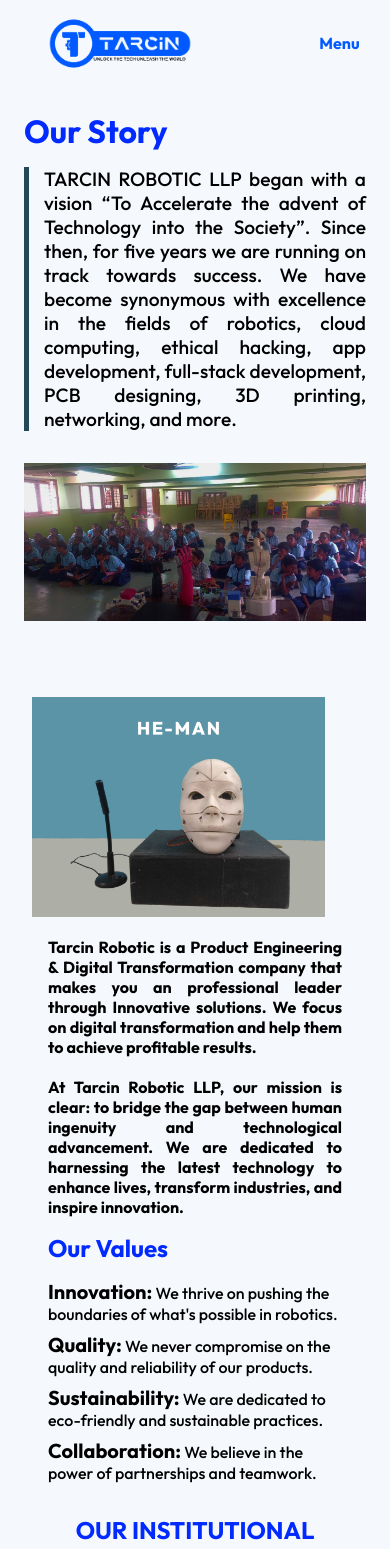
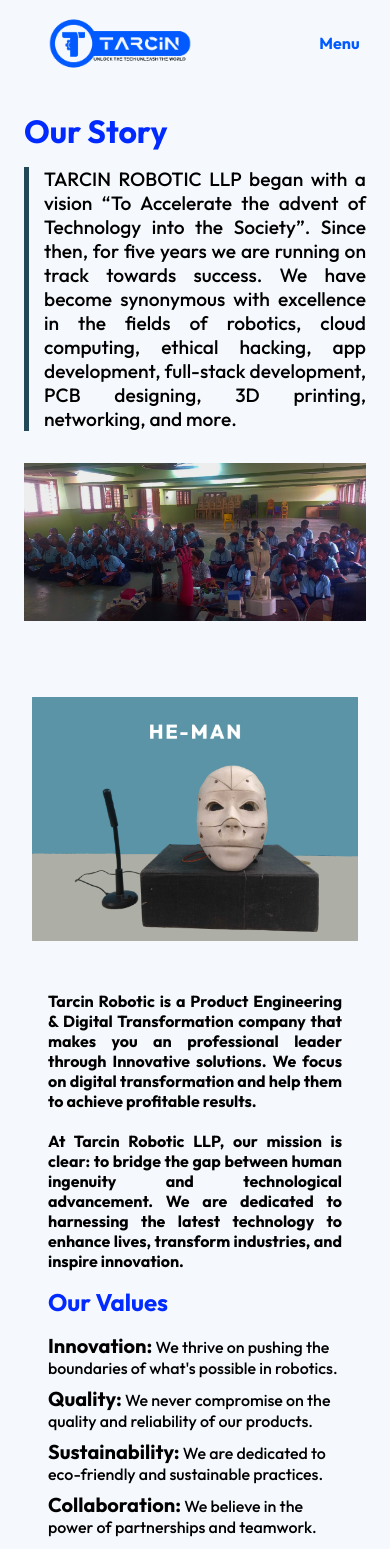
Before and after one commit to harishankaran01/Tarcin1, a React (Vite) app: page /about in a window 390 px wide. Shown: the top 1549 px of the page. Built offline with nearby package versions, Linux system fonts and the light colour scheme; the HTML template or start-up script is replaced by a standard one.

Commit message:
Image updated

```diff
--- a/src/Components/About/About.css
+++ b/src/Components/About/About.css
@@ -76,6 +76,7 @@
 .wel{
     padding: 4rem 7rem;
     display: flex;
+    gap: 30px;
 }
 .wel  .para{
     padding: 2rem 1px 1px 1px;
@@ -102,15 +103,16 @@
     font-weight: 700;
 }
 .wel .wimage img{
-    width: 350px;
+    width: 550px;
 }
 @media(max-width:1000px){
     .wel {
 
             flex-direction: column-reverse;
+            justify-content: center;
         }
                 .wel .wimage img {
-                    width: 90%
+                    width: 100%
                 }
 .wel .para {
     padding:1rem;
@@ -119,7 +121,7 @@
 }
 @media(max-width:800px){
     .wel {
-            padding: 4rem 6rem;
+            padding: 4rem;
 
         }
 }
--- a/src/Components/Product/Product.jsx
+++ b/src/Components/Product/Product.jsx
@@ -1,5 +1,6 @@
 import React from 'react';
 import "/src/Pages/Products.css";
+
 export default function Product(props) {
   return (
 
--- a/src/Pages/Products.jsx
+++ b/src/Pages/Products.jsx
@@ -1,10 +1,23 @@
 import React from 'react';
 import "./Products.css"
 import Product from '../Components/Product/Product';
+import spyter from "/src/images/Spyder.png"
+import hand1 from "/src/images/hand1.png"
+import hand2 from "/src/images/hand2.png"
+import heman from "/src/images/head.png"
+import Pickplace from "/src/images/Pickplace.png"
+import robots from "/src/images/robots.png"
 
 export default function Products() {
   return (
+
     <div className='productss'>
+      <img src={heman} width={"100px"}/>
+      <img src={hand1} width={"100px"}/>
+      <img src={hand2} width={"100px"}/>
+      <img src={spyter} width={"100px"}/>
+      <img src={Pickplace} width={"100px"}/>
+      <img src={robots} width={"100px"}/>
        <h1 className='heading' style={{margin:"1rem auto",color:"#002aff"}}>PRODUCTS</h1>
        <div className="pod">
       <Product head={`Nature-Inspired Agility: Tarcin's Quadruped Spyder`} content={`ASay hello to Tarcin Robotic LLP's Quadruped Spyder - a clever robot inspired by spiders. This cool robot moves super well, just like a spider, and it can go on all kinds of surfaces, it adapts to different situations, getting better at handling obstacles and tricky terrain. With smart legs, fancy sensors, and the ability to move by itself,the Quadruped Spyder is like a robotic superhero in the world of walking robots!`}  img={"/src/images/Spyder.png"} />
```
Also changed, not shown: 1 other file (tests, documents, lock files or other folders).
